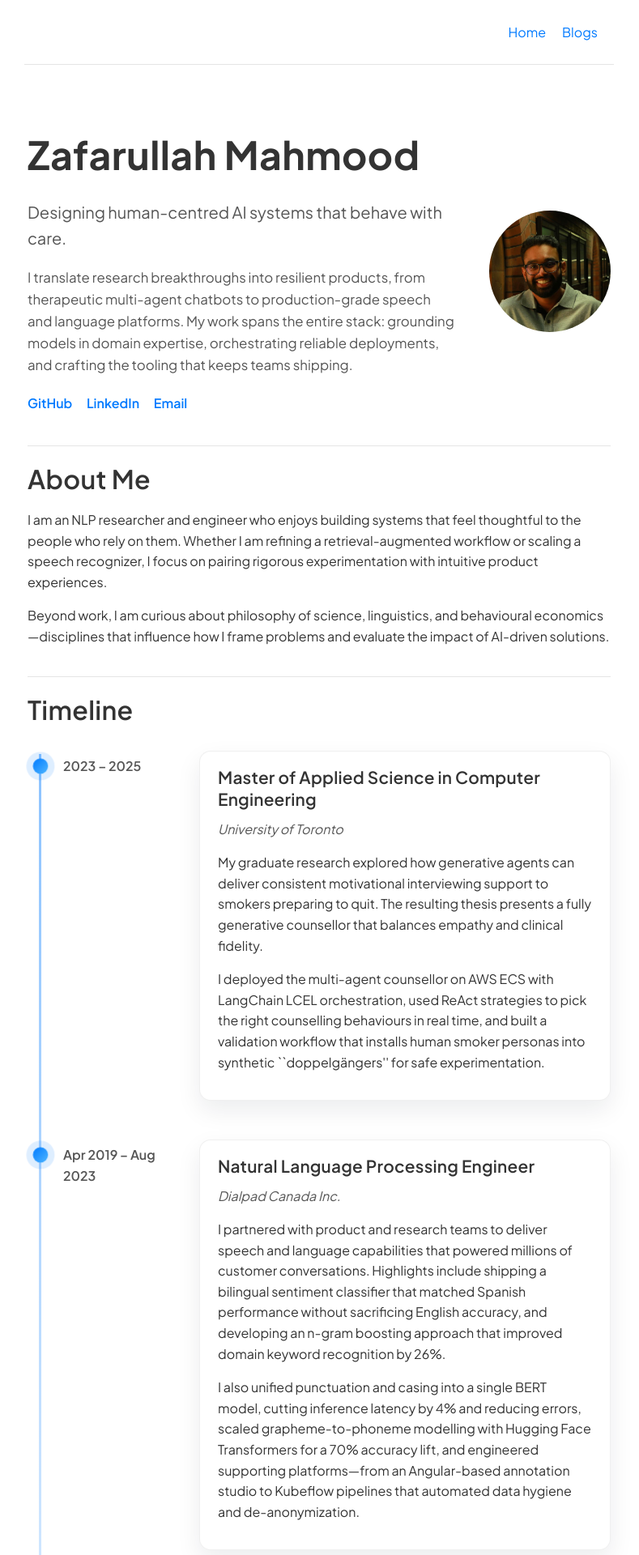
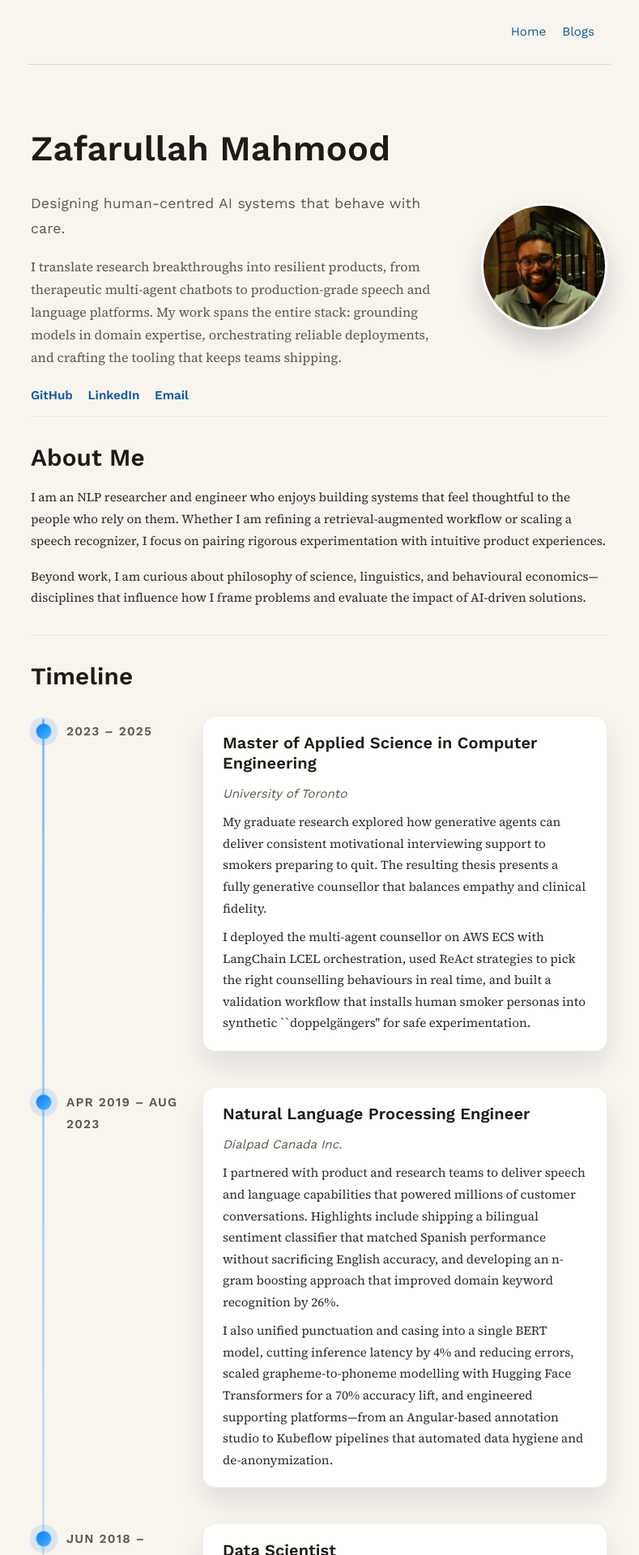
Before and after one commit to zaffnet/zaffnet.github.io, a Jekyll site: the page built from index.html, in a window 1280 px wide. Shown: the top 1920 px of the page at 81% size, without its empty margins (246-1035 px from the left). Built offline with Jekyll 4.4.1, drawn with Linux system fonts in a browser that asks for light colours.

Commit message:
Refine typography and layout styling

```diff
--- a/assets/css/style.css
+++ b/assets/css/style.css
@@ -1,18 +1,22 @@
 /* General styles */
+@import url('https://fonts.googleapis.com/css2?family=Source+Serif+4:opsz,wght@8..60,400;8..60,600&family=Work+Sans:wght@400;500;600&display=swap');
+
 :root {
-  --text-primary: #333;
-  --text-secondary: #555;
-  --background-primary: #fff;
-  --accent-color: #007aff;
-  --border-color: #e5e5e5;
+  --text-primary: #2a2a2a;
+  --text-secondary: #5b564f;
+  --background-primary: #f8f5ef;
+  --accent-color: #0b5ba5;
+  --border-color: #ded6c8;
   --header-height: 80px;
-  --font-family-base: 'Plus Jakarta Sans', 'Inter', -apple-system, BlinkMacSystemFont, 'Segoe UI', Roboto, 'Helvetica Neue', Arial, sans-serif;
-  --font-family-heading: 'Plus Jakarta Sans', 'Inter', -apple-system, BlinkMacSystemFont, 'Segoe UI', Roboto, 'Helvetica Neue', Arial, sans-serif;
+  --font-family-base: 'Source Serif 4', 'Georgia', 'Times New Roman', serif;
+  --font-family-heading: 'Work Sans', 'Segoe UI', 'Helvetica Neue', Arial, sans-serif;
+  --content-max-width: 760px;
 }
 
 body {
   font-family: var(--font-family-base);
-  line-height: 1.6;
+  font-size: 0.95rem;
+  line-height: 1.75;
   color: var(--text-primary);
   background-color: var(--background-primary);
   margin: 0;
@@ -29,7 +33,7 @@ body {
 }
 
 .container > header {
-  width: 60vw;
+  width: min(90vw, var(--content-max-width));
   margin: 0 auto;
   padding: 0 20px;
   box-sizing: border-box;
@@ -37,7 +41,7 @@ body {
 
 .container > main,
 .container > footer {
-  width: min(90vw, 1200px);
+  width: min(90vw, var(--content-max-width));
   margin: 0 auto;
   padding: 0 20px;
   box-sizing: border-box;
@@ -50,20 +54,33 @@ a {
 
 a:hover {
   text-decoration: underline;
+  color: #073864;
 }
 
-h1 { font-size: 2.5rem; }
-h2 { font-size: 2rem; }
-h3 { font-size: 1.5rem; }
-h4, h5, h6 { font-size: 1.25rem; }
+h1 { font-size: 2.35rem; }
+h2 { font-size: 1.85rem; }
+h3 { font-size: 1.45rem; }
+h4, h5, h6 { font-size: 1.2rem; }
 
 h1, h2, h3, h4, h5, h6 {
   font-family: var(--font-family-heading);
   font-weight: 600;
-  letter-spacing: 0.01em;
-  line-height: 1.3;
-  margin-top: 2em;
-  margin-bottom: 0.5em;
+  letter-spacing: 0.005em;
+  line-height: 1.25;
+  margin-top: 2.2em;
+  margin-bottom: 0.6em;
+  color: #1e1b16;
+}
+
+p {
+  max-width: var(--content-max-width);
+  margin-top: 1.15em;
+  margin-bottom: 0;
+  color: var(--text-primary);
+}
+
+p:first-child {
+  margin-top: 0;
 }
 
 /* Header */
@@ -78,10 +95,11 @@ header nav {
   justify-content: space-between;
   align-items: center;
   height: 100%;
-  width: 60vw;
+  width: min(90vw, var(--content-max-width));
   padding: 0 20px;
   box-sizing: border-box;
   border-bottom: 1px solid var(--border-color);
+  font-family: var(--font-family-heading);
 }
 
 .nav-logo {
@@ -107,16 +125,16 @@ header nav ul {
 
 /* Main content */
 main {
-  padding: 40px 0;
+  padding: 48px 0;
 }
 
 /* Footer */
 footer {
   text-align: center;
-  padding: 40px 0;
+  padding: 48px 0;
   border-top: 1px solid var(--border-color);
   color: var(--text-secondary);
-  font-size: 0.9rem;
+  font-size: 0.85rem;
 }
 
 footer p {
@@ -131,7 +149,7 @@ footer a {
 .intro-section {
   display: flex;
   align-items: center;
-  padding: 40px 0;
+  padding: 36px 0 12px;
   gap: 40px;
   flex-wrap: wrap;
 }
@@ -143,18 +161,20 @@ footer a {
 
 .intro-text h1 {
   margin-top: 0;
-  font-size: 3rem;
-  font-weight: 700;
+  font-size: 2.7rem;
+  font-weight: 600;
 }
 
 .intro-text .subtitle {
-  font-size: 1.25rem;
+  font-size: 1.1rem;
+  font-family: var(--font-family-heading);
   color: var(--text-secondary);
+  letter-spacing: 0.01em;
 }
 
 .intro-description {
-  margin-top: 1.2rem;
-  font-size: 1.05rem;
+  margin-top: 1.1rem;
+  font-size: 1rem;
   color: var(--text-secondary);
 }
 
@@ -165,6 +185,7 @@ footer a {
 .contact-links a {
   margin-right: 15px;
   font-weight: 600;
+  font-family: var(--font-family-heading);
 }
 
 .intro-image img {
@@ -172,6 +193,8 @@ footer a {
   height: 150px;
   border-radius: 50%;
   object-fit: cover;
+  border: 3px solid rgba(255, 255, 255, 0.85);
+  box-shadow: 0 18px 32px rgba(15, 23, 42, 0.18);
 }
 
 .intro-image {
@@ -182,8 +205,8 @@ footer a {
 }
 
 .content-section {
-  padding: 20px 0;
-  border-top: 1px solid var(--border-color);
+  padding: 32px 0;
+  border-top: 1px solid rgba(0, 0, 0, 0.06);
 }
 
 .content-section h2 {
@@ -216,7 +239,7 @@ footer a {
   display: grid;
   grid-template-columns: 140px 1fr;
   gap: 28px;
-  margin-bottom: 48px;
+  margin-bottom: 44px;
 }
 
 .timeline-marker {
@@ -236,26 +259,29 @@ footer a {
 }
 
 .timeline-date {
+  font-family: var(--font-family-heading);
   font-weight: 600;
+  letter-spacing: 0.08em;
+  text-transform: uppercase;
   color: var(--text-secondary);
   padding-top: 6px;
 }
 
 .timeline-body {
-  background: #ffffff;
+  background: rgba(255, 255, 255, 0.92);
   border: 1px solid rgba(0, 0, 0, 0.06);
-  border-radius: 14px;
-  padding: 18px 22px;
-  box-shadow: 0 12px 30px rgba(15, 23, 42, 0.08);
+  border-radius: 16px;
+  padding: 20px 24px;
+  box-shadow: 0 18px 35px rgba(15, 23, 42, 0.1);
 }
 
 .timeline-body h3 {
   margin-top: 0;
-  font-size: 1.3rem;
+  font-size: 1.25rem;
 }
 
 .timeline-body p {
-  margin-top: 0.6rem;
+  margin-top: 0.55rem;
 }
 
 .timeline-body p:first-of-type {
@@ -265,6 +291,7 @@ footer a {
 .timeline-organization {
   font-style: italic;
   color: var(--text-secondary);
+  font-family: var(--font-family-heading);
 }
 
 @keyframes pulse {
@@ -283,6 +310,7 @@ footer a {
 .skills-intro {
   max-width: 660px;
   color: var(--text-secondary);
+  font-size: 0.98rem;
 }
 
 .skills-infographic {
@@ -293,11 +321,11 @@ footer a {
 }
 
 .skills-card {
-  background: #ffffff;
+  background: rgba(255, 255, 255, 0.95);
   border: 1px solid rgba(15, 23, 42, 0.08);
   border-radius: 18px;
   padding: 24px;
-  box-shadow: 0 20px 45px rgba(15, 23, 42, 0.12);
+  box-shadow: 0 18px 40px rgba(15, 23, 42, 0.1);
   display: flex;
   flex-direction: column;
   gap: 16px;
@@ -324,7 +352,7 @@ footer a {
   align-items: center;
   justify-content: center;
   font-size: 1.6rem;
-  color: #0052a3;
+  color: #0b5ba5;
   box-shadow: inset 0 0 0 1px rgba(0, 122, 255, 0.25);
   animation: float 8s ease-in-out infinite;
 }
@@ -347,11 +375,11 @@ footer a {
   display: inline-flex;
   align-items: center;
   gap: 0.65rem;
-  padding: 10px 16px;
+  padding: 9px 16px;
   border-radius: 999px;
   background: var(--badge-surface);
   border: 1px solid var(--badge-border);
-  box-shadow: 0 8px 18px rgba(15, 23, 42, 0.08);
+  box-shadow: 0 10px 22px rgba(15, 23, 42, 0.08);
   color: var(--badge-text);
   transition: transform 0.25s ease, box-shadow 0.25s ease;
 }
@@ -363,9 +391,9 @@ footer a {
 }
 
 .skill-name {
-  font-size: 0.95rem;
+  font-size: 0.9rem;
   font-weight: 600;
-  letter-spacing: 0.01em;
+  letter-spacing: 0.015em;
 }
 
 .skill-badge:hover {
@@ -488,25 +516,15 @@ footer a {
 
 /* Home layout */
 .home-container {
-  width: 100%;
-  max-width: 60vw;
+  width: min(92vw, var(--content-max-width));
   margin: 0 auto;
   padding: 0 1.5rem;
   box-sizing: border-box;
 }
 
 /* Blog styles */
-.home-container {
-  width: 100%;
-  max-width: 60vw;
-  margin: 0 auto;
-  padding: 0 1.5rem;
-  box-sizing: border-box;
-}
-
 .blog-container {
-  width: 100%;
-  max-width: 60vw;
+  width: min(92vw, var(--content-max-width));
   margin: 0 auto;
   padding: 0 1.5rem;
   box-sizing: border-box;
```
